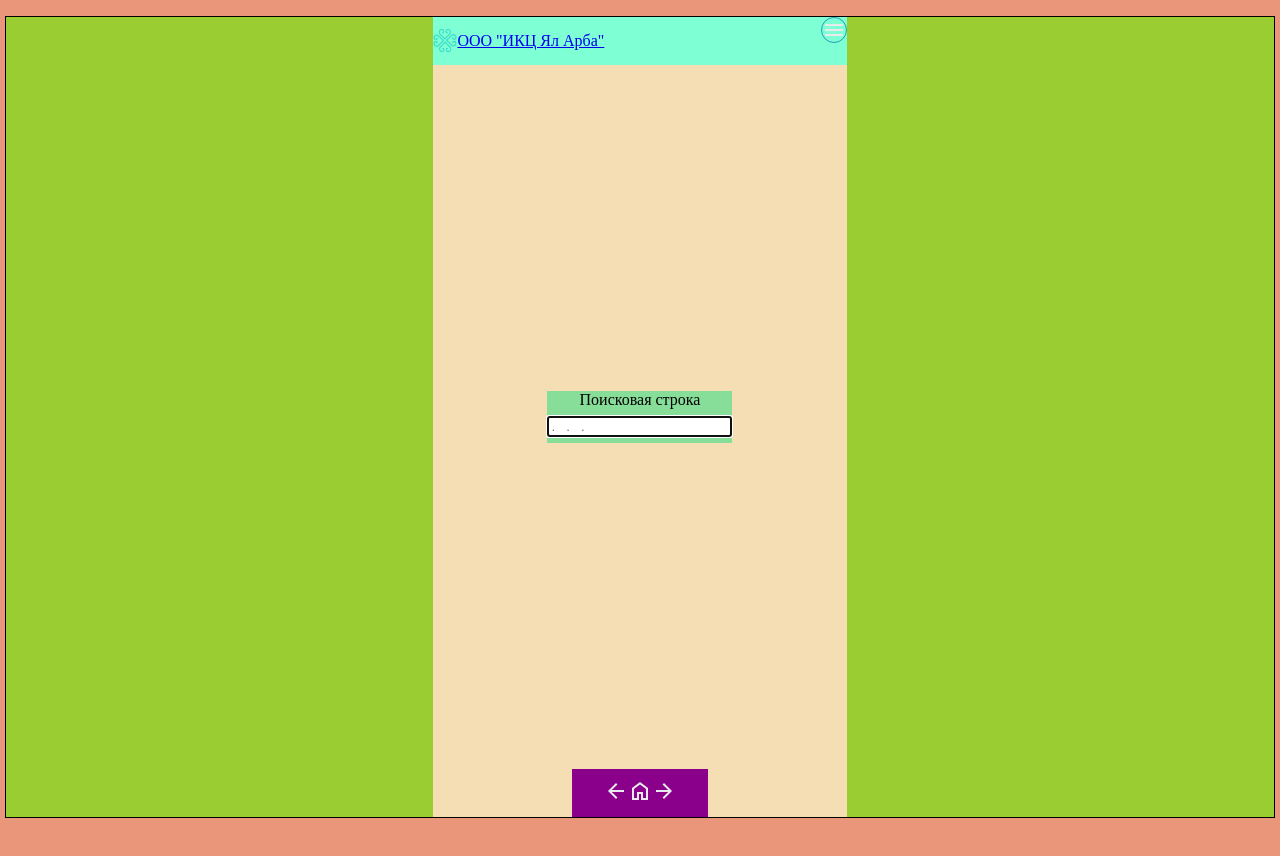
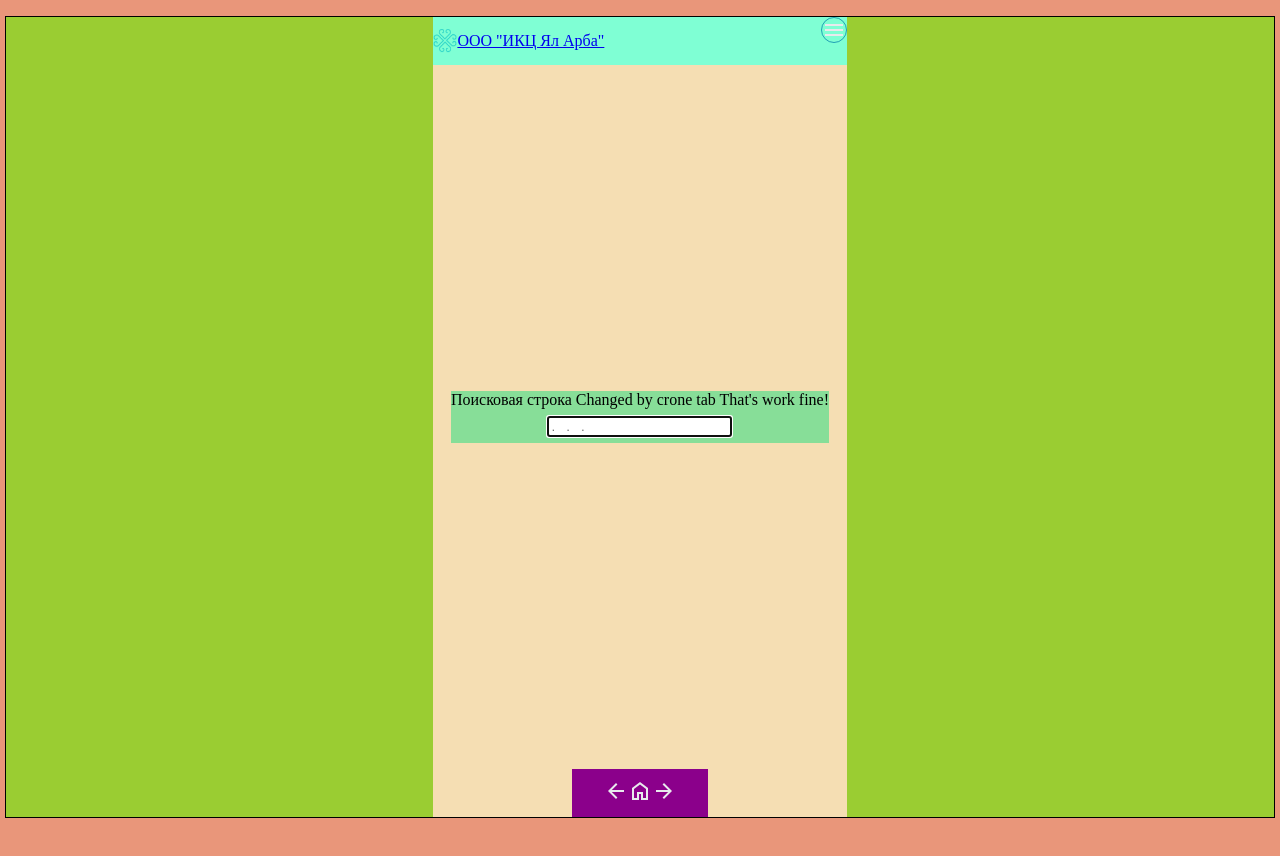
Before and after one commit to valitovgaziz/spa_, a Vue app: page / in a window 1280 px wide. Shown: the top 856 px of the page. Built offline with nearby package versions, Linux system fonts and the light colour scheme.

Commit message:
Dist build. Test crone update  on server.

```diff
--- a/src/components/searchLine.vue
+++ b/src/components/searchLine.vue
@@ -1,7 +1,7 @@
 <template>
     <div class="search_line">
         <form id="search_form" name="search_request" action="/results">
-            <label for="search_input" class="f-item">Поисковая строка</label>
+            <label for="search_input" class="f-item">Поисковая строка Changed by crone tab That's work fine!</label>
             <input id="search_input" type="text" autofocus placeholder=".   .   ." class="f-item">
         </form>
     </div>
```
Also changed, not shown: 24 other files (tests, documents, lock files or other folders).
